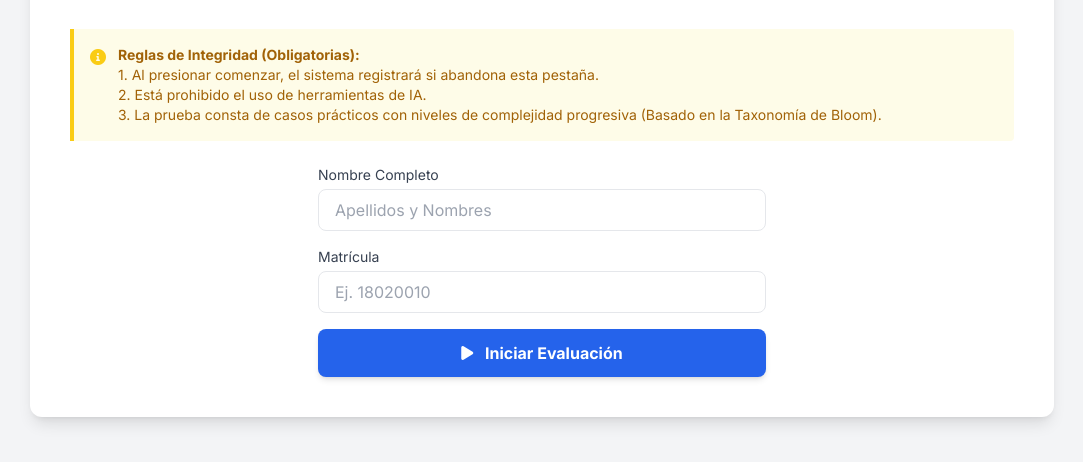
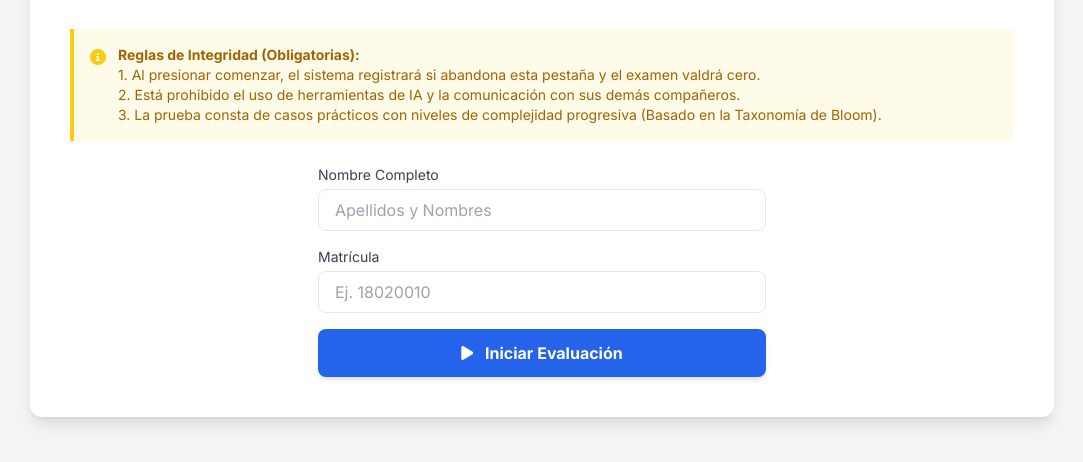
Before and after one commit to ismaelpereziimas/Examen_Micros_2026_, a plain HTML site: page index.html in a window 1280 px wide. Shown: the part 256-718 px from the top of the page, without its empty margins (98-1181 px from the left). Drawn offline with nearby package versions, Linux system fonts and the light colour scheme.

Commit message:
Update index.html

```diff
--- a/index.html
+++ b/index.html
@@ -53,8 +53,8 @@
                         <div class="ml-3">
                             <p class="text-sm text-yellow-700">
                                 <strong>Reglas de Integridad (Obligatorias):</strong><br>
-                                1. Al presionar comenzar, el sistema registrará si abandona esta pestaña.<br>
-                                2. Está prohibido el uso de herramientas de IA.<br>
+                                1. Al presionar comenzar, el sistema registrará si abandona esta pestaña y el examen valdrá cero.<br>
+                                2. Está prohibido el uso de herramientas de IA y la comunicación con sus demás compañeros.<br>
                                 3. La prueba consta de casos prácticos con niveles de complejidad progresiva (Basado en la Taxonomía de Bloom).
                             </p>
                         </div>
```
